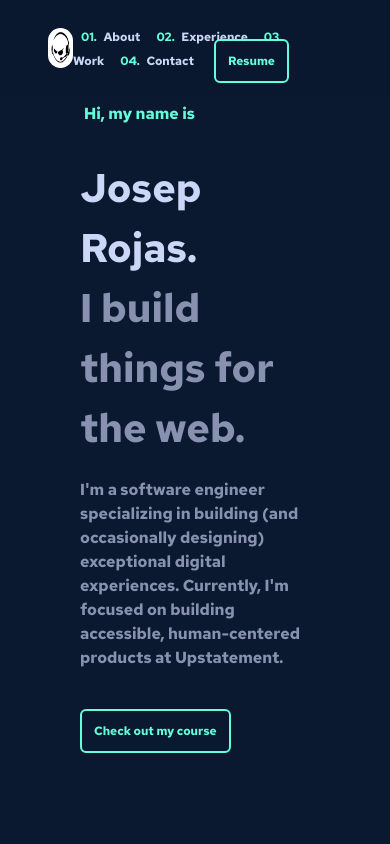
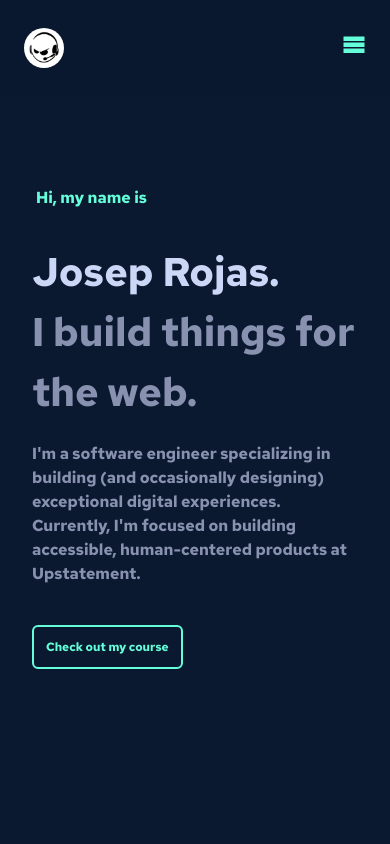
Before and after one commit to llsonyll/personal_portfolio, a React (Vite) app: page / in a window 390 px wide. Shown: the top 844 px of the page. Built offline with nearby package versions, Linux system fonts and the light colour scheme; a web font is replaced by a local one.

Commit message:
feat: navbar and mobile menu fixed, also url to resume.pdf

```diff
--- /dev/null
+++ b/src/pages/technoMode/components/navbar/navbar.css
@@ -0,0 +1,27 @@
+.navbar {
+  transition: all 0.25s cubic-bezier(0.645, 0.045, 0.355, 1);
+  backdrop-filter: blur(10px);
+  background-color: rgba(10, 25, 47, 0.85);
+  height: 96px;
+}
+
+.sidebar {
+  transition: all 0.25s cubic-bezier(0.645, 0.045, 0.355, 1);
+}
+
+.shadow-xd {
+  box-shadow: 0 10px 30px -10px rgba(2, 12, 27, 0.7);
+  height: 70px;
+}
+
+.open {
+  transform: translateX(0);
+}
+
+.close {
+  transform: translateX(100vw);
+}
+
+.mobileBtn {
+  transition: all 0.25s cubic-bezier(0.645, 0.045, 0.355, 1);
+}
--- a/src/pages/technoMode/components/navbar/navbar.jsx
+++ b/src/pages/technoMode/components/navbar/navbar.jsx
@@ -1,11 +1,140 @@
+import "./navbar.css";
+
 import logo from "../../../../assets/NiceLogo.png";
+import { useEffect, useState } from "react";
 
-const Navbar = () => {
+import { ImMenu } from "react-icons/im";
+import { AiOutlineClose } from "react-icons/ai";
+
+const Navbar = ({ menuState, setMenuState }) => {
+  const [showNavbar, setShowNavbar] = useState(true);
+  const [navbarShadow, setNavbarShadow] = useState(false);
+  const [lastScrollY, setLastScrollY] = useState(0);
+
+  const controlShowNavbar = () => {
+    if (typeof window !== "undefined") {
+      if (window.scrollY > lastScrollY) {
+        // if scroll down hide the navbar
+        setShowNavbar(false);
+      } else {
+        // if scroll up show the navbar
+        setShowNavbar(true);
+      }
+      // remember current page location to use in the next move
+      setLastScrollY(window.scrollY);
+    }
+  };
+
+  const controlShadowNavbar = () => {
+    if (typeof window !== "undefined") {
+      if (window.scrollY === 0) {
+        setNavbarShadow(false);
+      } else {
+        setNavbarShadow(true);
+      }
+    }
+  };
+
+  useEffect(() => {
+    window.addEventListener("scroll", controlShowNavbar);
+    window.addEventListener("scroll", controlShadowNavbar);
+
+    return () => {
+      window.removeEventListener("scroll", controlShowNavbar);
+      window.removeEventListener("scroll", controlShadowNavbar);
+    };
+  }, [lastScrollY]);
+
   return (
-    <div className="">
-      <img src={logo} alt="logo" />
-      <div className="options"></div>
-    </div>
+    <nav
+      className={`navbar flex justify-between items-center md:px-12 px-6 fixed top-0 w-full font-semibold z-50 text-lightesSlate  ${
+        showNavbar ? "" : "opacity-0 -top-24"
+      } ${navbarShadow ? "shadow-xd" : ""}`}
+    >
+      <a href="#home">
+        <img src={logo} alt="logo" className="w-10 h-10 rounded-full" />
+      </a>
+      <div className="md:block hidden">
+        <a
+          href="#about"
+          className="p-2 text-xs hover:text-[#64ffda] font-light"
+        >
+          <span className="text-[#64ffda] mr-1">01. </span>About
+        </a>
+        <a
+          href="#experience"
+          className="p-2 text-xs hover:text-[#64ffda] font-light"
+        >
+          <span className="text-[#64ffda] mr-1">02. </span>Experience
+        </a>
+        <a href="#work" className="p-2 text-xs hover:text-[#64ffda] font-light">
+          <span className="text-[#64ffda] mr-1">03. </span>Work
+        </a>
+        <a
+          href="#contact"
+          className="p-2 text-xs hover:text-[#64ffda] font-light"
+        >
+          <span className="text-[#64ffda] mr-1">04. </span>Contact
+        </a>
+        <a
+          href="https://drive.google.com/file/d/1E8Jf7upzrJ96vNjHD_6CR9xhXnlnThuM/view?usp=sharing"
+          target="_blank"
+          className="bg-transparent border-2 border-[#64ffda] text-xs p-3 rounded-md text-[#64ffda] hover:bg-[#64ffda1a] ml-3 cursor-pointer"
+        >
+          Resume
+        </a>
+      </div>
+      <button
+        className={`mobileBtn md:hidden block text-2xl text-neonGreen absolute  right-6 z-20 ${
+          navbarShadow ? "top-6" : "top-8"
+        }`}
+        onClick={() => setMenuState(!menuState)}
+      >
+        {menuState ? <AiOutlineClose /> : <ImMenu />}
+      </button>
+      <div
+        className={`sidebar md:hidden block fixed right-0 top-0 bottom-0 w-3/4 ${
+          menuState ? "open" : "close"
+        } `}
+      >
+        <div className="content h-screen w-full flex flex-col justify-center items-center relative bg-lightNavy">
+          <ol className="flex flex-col gap-4">
+            <li onClick={() => setMenuState(false)}>
+              <a href="#about" className="flex flex-col items-center">
+                <div className="text-neonGreen"> 01.</div>
+                <div className="font-thin text-2xl"> About </div>
+              </a>
+            </li>
+            <li onClick={() => setMenuState(false)}>
+              <a href="#experience" className="flex flex-col items-center">
+                <div className="text-neonGreen"> 02.</div>
+                <div className="font-thin text-2xl"> Experience </div>
+              </a>
+            </li>
+            <li onClick={() => setMenuState(false)}>
+              <a href="#work" className="flex flex-col items-center">
+                <div className="text-neonGreen"> 03.</div>
+                <div className="font-thin text-2xl"> Work </div>
+              </a>
+            </li>
+            <li onClick={() => setMenuState(false)}>
+              <a href="#contact" className="flex flex-col items-center">
+                <div className="text-neonGreen"> 04.</div>
+                <div className="font-thin text-2xl"> Contact </div>
+              </a>
+            </li>
+          </ol>
+
+          <a
+            href="https://drive.google.com/file/d/1E8Jf7upzrJ96vNjHD_6CR9xhXnlnThuM/view?usp=sharing"
+            target="_blank"
+            className="bg-transparent border-2 border-[#64ffda] text-sm py-4 px-12 rounded-md text-[#64ffda] hover:bg-[#64ffda1a] cursor-pointer mt-20"
+          >
+            Resume
+          </a>
+        </div>
+      </div>
+    </nav>
   );
 };
 
--- a/src/pages/technoMode/technoMode.jsx
+++ b/src/pages/technoMode/technoMode.jsx
@@ -1,85 +1,32 @@
 import "./technoMode.css";
 
-import { useRef, useEffect, useState } from "react";
+import { useEffect, useState } from "react";
 import logo from "../../assets/NiceLogo.png";
 import profile from "../../assets/profile_photo.jpg";
 
 import { FaGithub, FaTwitter, FaLinkedin } from "react-icons/fa";
-import ProjectCard from "./components/projectCard/projectCard";
+import ProjectCard from "./components/projectCard";
+import Navbar from "./components/navbar";
 import { projects } from "./data/proyects";
 
 // import Navbar from "./components/navbar";
 
 const TechnoMode = () => {
-  const [showNavbar, setShowNavbar] = useState(true);
   const [workPlace, setWorkPlace] = useState("WorldConnect-Peru");
-  const [lastScrollY, setLastScrollY] = useState(0);
-
-  const controlShowNavbar = () => {
-    if (typeof window !== "undefined") {
-      if (window.scrollY > lastScrollY) {
-        // if scroll down hide the navbar
-        setShowNavbar(false);
-      } else {
-        // if scroll up show the navbar
-        setShowNavbar(true);
-      }
-      // remember current page location to use in the next move
-      setLastScrollY(window.scrollY);
-    }
-  };
-
-  useEffect(() => {
-    window.addEventListener("scroll", controlShowNavbar);
-
-    return () => {
-      window.removeEventListener("scroll", controlShowNavbar);
-    };
-  }, [lastScrollY]);
+  const [menuState, setMenuState] = useState(false);
 
   return (
-    <main className="content">
+    <>
       <header>
-        <nav
-          className={`navbar flex justify-between items-center px-12 fixed top-0 w-full font-semibold bg-[#0a192fd9] ${
-            showNavbar ? "h-24" : "opacity-0 -top-24"
+        <Navbar menuState={menuState} setMenuState={setMenuState} />
+      </header>
+      <main
+        className={`content ${
+          menuState
+            ? "md:blur-0 blur-sm md:overflow-auto overflow-hidden h-screen"
+            : ""
         }`}
       >
-          <a href="#home">
-            <img src={logo} alt="logo" className="w-10 h-10 rounded-full" />
-          </a>
-          <div className="">
-            <a
-              href="#about"
-              className="p-2 text-xs hover:text-[#64ffda] font-light"
-            >
-              <span className="text-[#64ffda] mr-1">01. </span>About
-            </a>
-            <a
-              href="#experience"
-              className="p-2 text-xs hover:text-[#64ffda] font-light"
-            >
-              <span className="text-[#64ffda] mr-1">02. </span>Experience
-            </a>
-            <a
-              href="#work"
-              className="p-2 text-xs hover:text-[#64ffda] font-light"
-            >
-              <span className="text-[#64ffda] mr-1">03. </span>Work
-            </a>
-            <a
-              href="#contact"
-              className="p-2 text-xs hover:text-[#64ffda] font-light"
-            >
-              <span className="text-[#64ffda] mr-1">04. </span>Contact
-            </a>
-            <a className="bg-transparent border-2 border-[#64ffda] text-xs p-3 rounded-md text-[#64ffda] hover:bg-[#64ffda1a] ml-3 cursor-pointer">
-              Resume
-            </a>
-          </div>
-        </nav>
-      </header>
-
         {/* Side Tag */}
         <div className="side_wrapper right_side hidden font-extralight lg:flex items-center gap-4">
           <a href="mailto:sonys07@hotmail.es"> sony_s07@hotmail.es </a>
@@ -102,8 +49,10 @@ const TechnoMode = () => {
         </div>
 
         <section id="home" className="h-screen flex flex-col justify-center">
-        <div className="lg:px-60 px-20">
-          <h1 className="text-neonGreen text-base mb-8 pl-1">Hi, my name is</h1>
+          <div className="lg:px-60 md:px-40 px-8">
+            <h1 className="text-neonGreen text-base mb-8 pl-1">
+              Hi, my name is
+            </h1>
             <h2 className="userName text-[#ccd6f6] font-extrabold">
               Josep Rojas.
             </h2>
@@ -135,11 +84,11 @@ const TechnoMode = () => {
             </div>
 
             <div className="content-about">
-            Hello! My name is Josep and I enjoy creating things that live on the
-            internet. My interest in web development started back in 2021 when I
-            decided to try developing some trickiy projects for collegue - turns
-            out researching and deploying some projects that taught me a lot
-            about HTML & CSS and more stuff!
+              Hello! My name is Josep and I enjoy creating things that live on
+              the internet. My interest in web development started back in 2021
+              when I decided to try developing some trickiy projects for
+              collegue - turns out researching and deploying some projects that
+              taught me a lot about HTML & CSS and more stuff!
             </div>
 
             <div className="content-about">
@@ -150,8 +99,8 @@ const TechnoMode = () => {
             </div>
 
             <div className="content-about">
-            I also develop a project that covers everything you need to build a
-            web app as social network similar to Facebook and Twitter using
+              I also develop a project that covers everything you need to build
+              a web app as social network similar to Facebook and Twitter using
               React & Node JS.
             </div>
 
@@ -305,8 +254,9 @@ const TechnoMode = () => {
                     </li>
                     <li className="list-item">
                       Developed a group project using React JS, Redux Toolkit,
-                    TailwindCSS, React Router V6, Node JS, Express, Nodemailer,
-                    Passport, SocketIO, Mongoose, MongoDB. Visit it{" "}
+                      TailwindCSS, React Router V6, Node JS, Express,
+                      Nodemailer, Passport, SocketIO, Mongoose, MongoDB. Visit
+                      it{" "}
                       <a
                         href="https://www.socialn.me/"
                         target="_blank"
@@ -383,6 +333,7 @@ const TechnoMode = () => {
           </a>
         </div>
       </main>
+    </>
   );
 };
 
```
Lines whose indentation alone changed are shown as unchanged.
